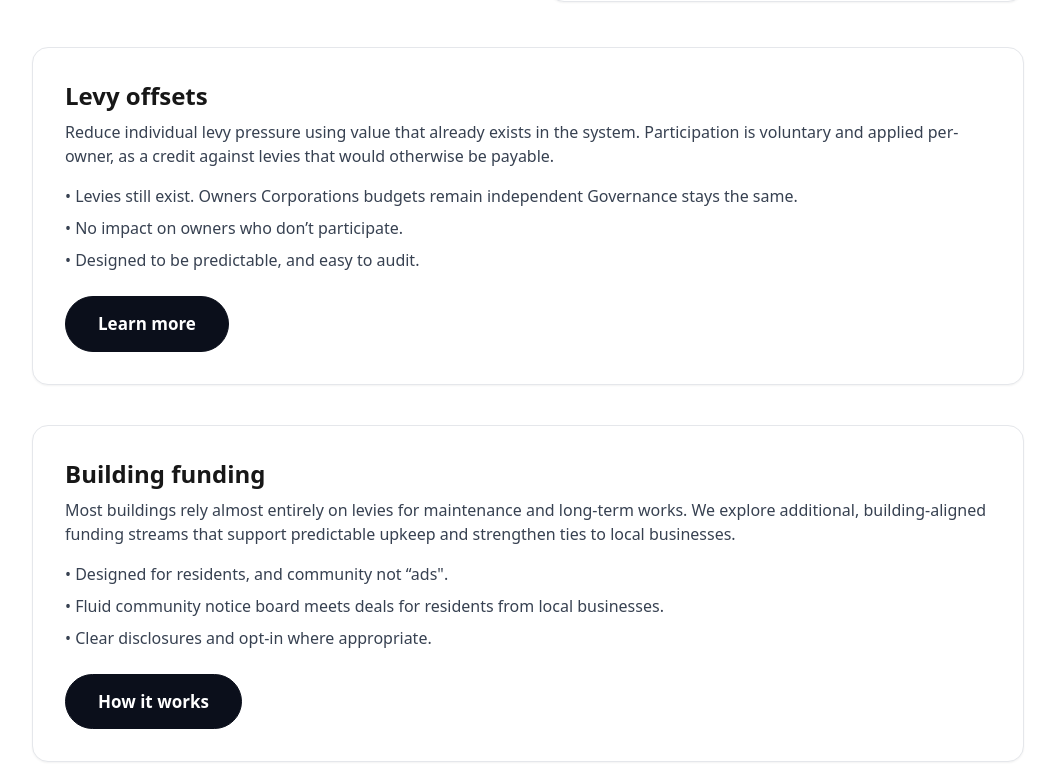
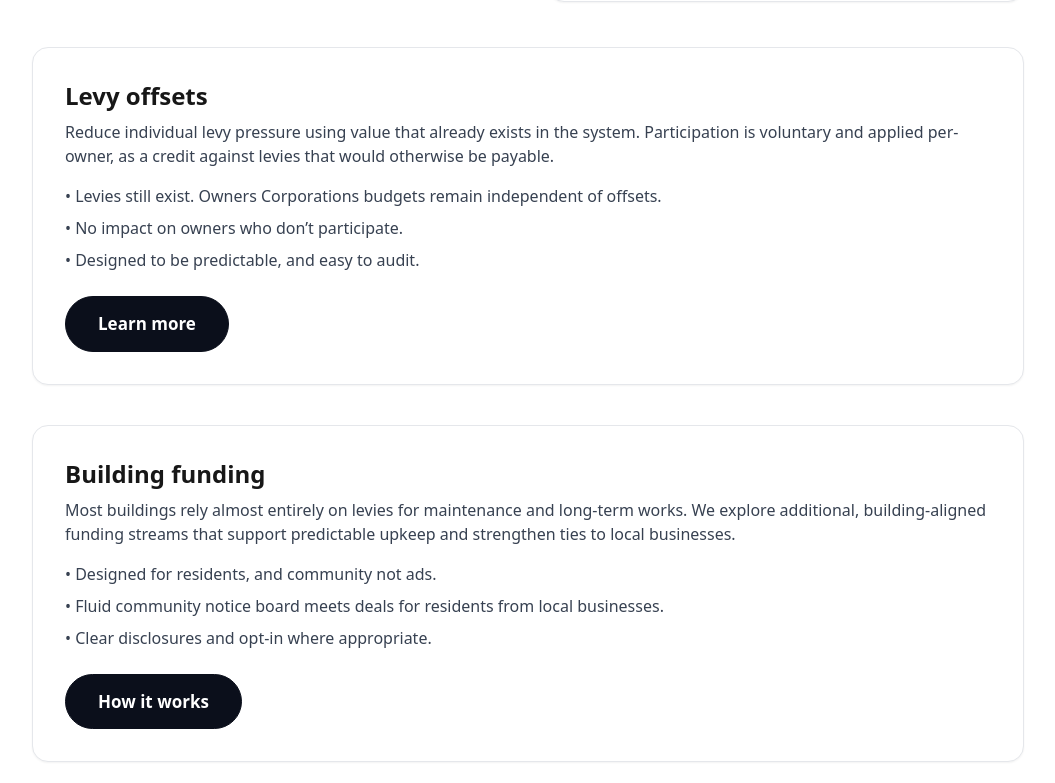
Before and after one commit to RukiDe/sold-nextjs, a Next.js app: page /buildings in a window 1280 px wide. Shown: the part 390-1173 px from the top of the page, without its empty margins (112-1167 px from the left). Built offline with nearby package versions, Linux system fonts and the light colour scheme.

Commit message:
buildings page - copy tweaks

```diff
--- a/app/buildings/page.tsx
+++ b/app/buildings/page.tsx
@@ -64,7 +64,7 @@ export default function BuildingsPage() {
               </p>
 
               <ul className="text-gray-700 space-y-2 mb-6">
-                <li>• Levies still exist. Owners Corporations budgets remain independent Governance stays the same.</li>
+                <li>• Levies still exist. Owners Corporations budgets remain independent of offsets.</li>
                 <li>• No impact on owners who don’t participate.</li>
                 <li>• Designed to be predictable, and easy to audit.</li>
               </ul>
@@ -94,7 +94,7 @@ export default function BuildingsPage() {
               </p>
 
               <ul className="text-gray-700 space-y-2 mb-6">
-                <li>• Designed for residents, and community not “ads".</li>
+                <li>• Designed for residents, and community not ads.</li>
                 <li>• Fluid community notice board meets deals for residents from local businesses.</li>
                 <li>• Clear disclosures and opt-in where appropriate.</li>
               </ul>
```
